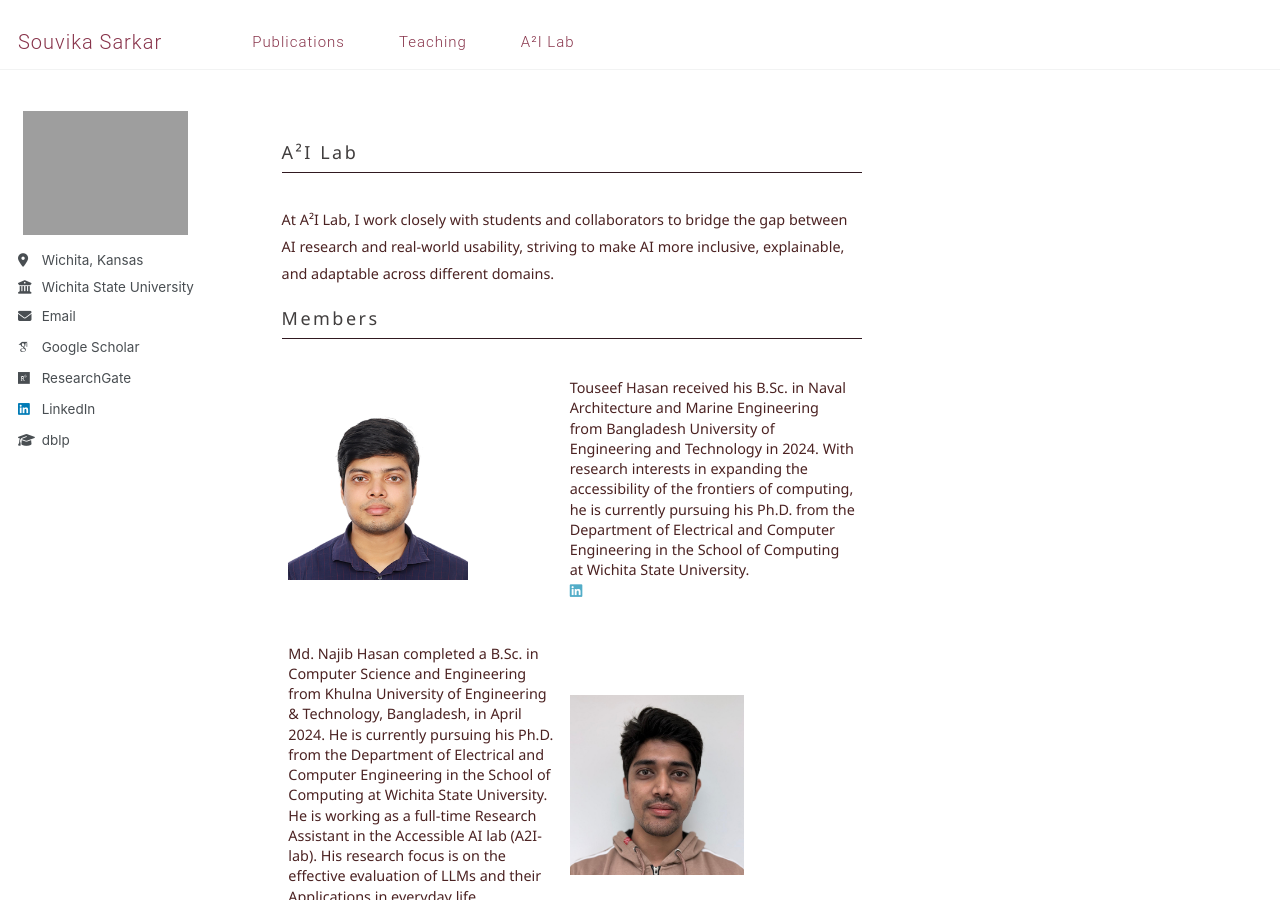
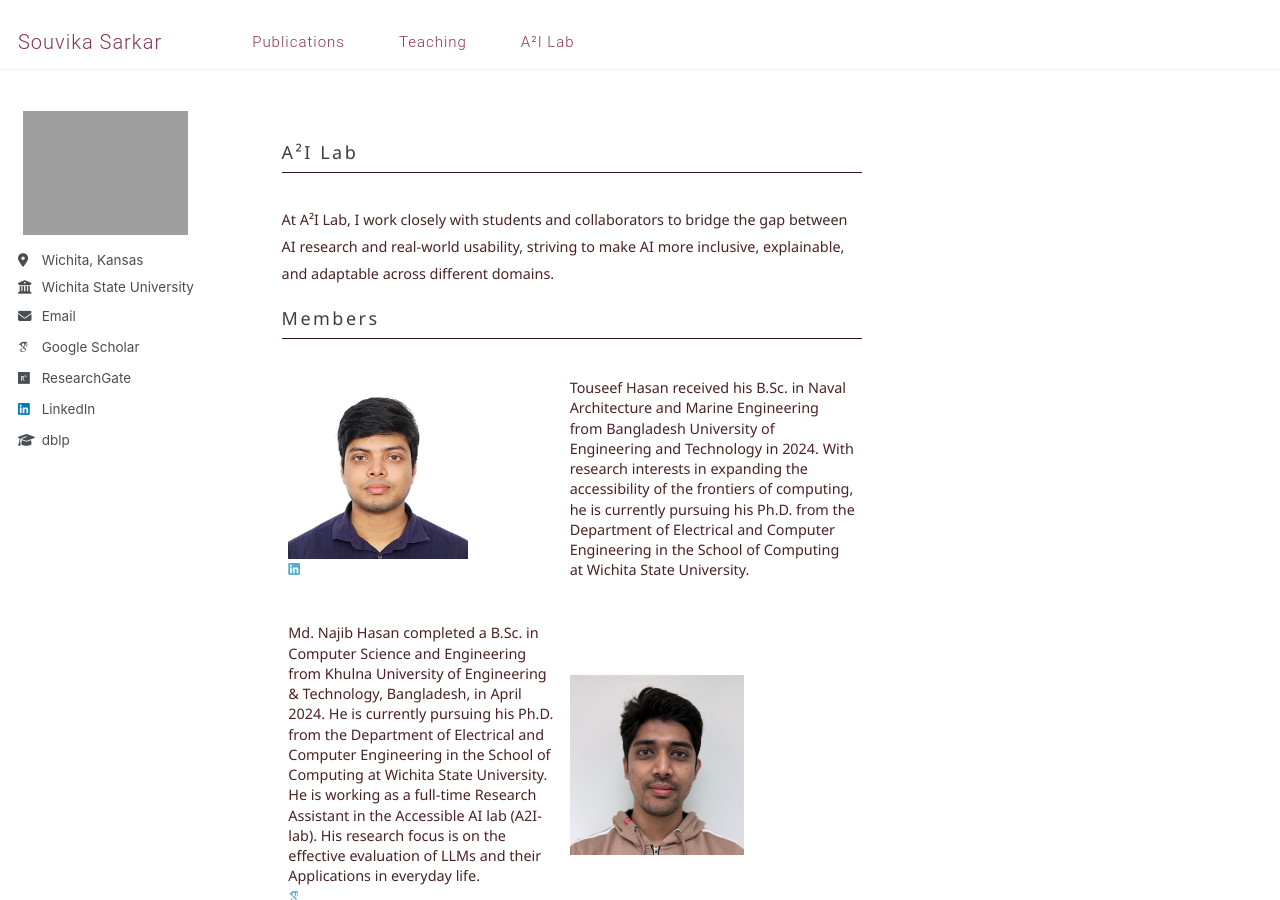
Before and after one commit to Souvika/souvika.github.io, a Jekyll site: the page built from _pages/lab.html, in a window 1280 px wide and 900 px high. Built offline with Jekyll 4.4.1, drawn with Linux system fonts in a browser that asks for light colours; some web fonts are replaced.

Commit message:
Update Students.

```diff
--- a/_includes/archive-single.html
+++ b/_includes/archive-single.html
@@ -45,8 +45,8 @@
         <table style="border-collapse: collapse; text-align: left; border: none;">
           <tbody>
             <tr style="border: none;">
-              <td style="border: none; padding-bottom: 2rem;"><img src='/images/Touseef.png' style='height:10rem;'></td>
-                <td style="border: none; padding-bottom: 2rem;"><span class="news-content-teaching">Touseef Hasan received his B.Sc. in Naval Architecture and Marine Engineering from Bangladesh University of Engineering and Technology in 2024. With research interests in expanding the accessibility of the frontiers of computing, he is currently pursuing his Ph.D. from the Department of Electrical and Computer Engineering in the School of Computing at Wichita State University. <br/><a href="https://www.linkedin.com/in/touseefh/"><i class="fab fa-fw fa-linkedin icon-pad-right" aria-hidden="true"></i></a></span></td>
+              <td style="border: none; padding-bottom: 2rem;"><img src='/images/Touseef.png' style='height:10rem;'><br/><a href="https://www.linkedin.com/in/touseefh/"><i class="fab fa-fw fa-linkedin icon-pad-right" aria-hidden="true"></i></a></td>
+                <td style="border: none; padding-bottom: 2rem;"><span class="news-content-teaching">Touseef Hasan received his B.Sc. in Naval Architecture and Marine Engineering from Bangladesh University of Engineering and Technology in 2024. With research interests in expanding the accessibility of the frontiers of computing, he is currently pursuing his Ph.D. from the Department of Electrical and Computer Engineering in the School of Computing at Wichita State University.</span></td>
             </tr>
             <tr style="border: none; margin-bottom: 2rem">
                 <td style="border: none; padding-bottom: 2rem;"><span class="news-content-teaching">Md. Najib Hasan completed a B.Sc. in Computer Science and Engineering from Khulna University of Engineering & Technology, Bangladesh, in April 2024. He is currently pursuing his Ph.D. from the Department of Electrical and Computer Engineering in the School of Computing at Wichita State University. He is working as a full-time Research Assistant in the Accessible AI lab (A2I-lab). His research focus is on the effective evaluation of LLMs and their Applications in everyday life.<br/><a href="https://scholar.google.com/citations?user=J-ZK5OUAAAAJ&hl=en"><i class="ai ai-google-scholar icon-pad-right"></i></a></span></td>
```
